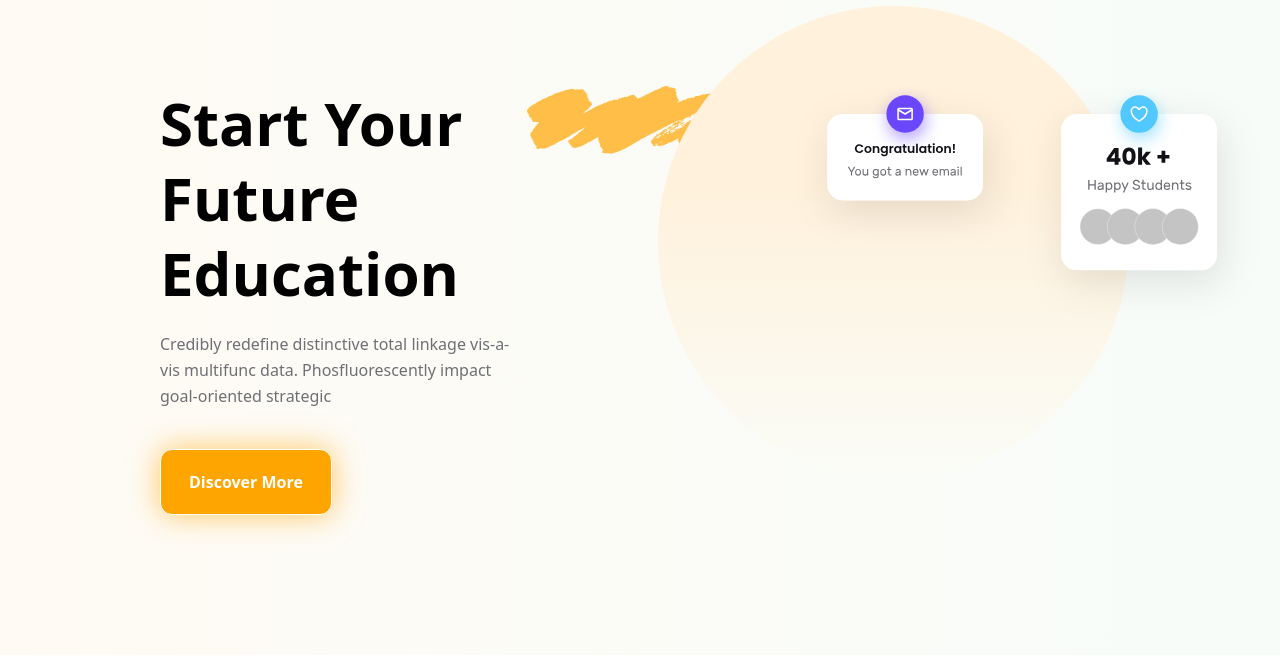
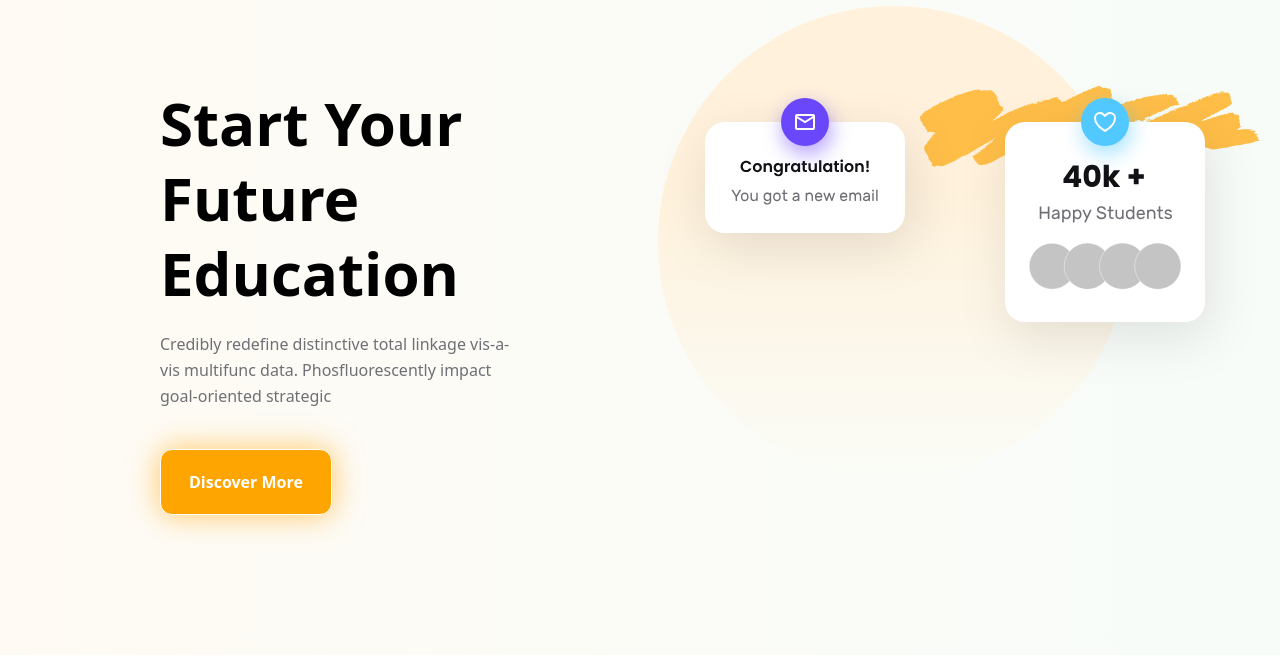
Before and after one commit to sorrawitbank/html-css-mini-project-g2, a plain HTML site: page index.html in a window 1280 px wide. Shown: the part 130-800 px from the top of the page. Drawn offline with nearby package versions, Linux system fonts and the light colour scheme.

Commit message:
style: update positioning of yellow paint SVG in index.html for improved visual hierarchy

```diff
--- a/index.html
+++ b/index.html
@@ -48,7 +48,7 @@
       <div class="flex justify-center items-center w-full relative mb-8 md:mb-0 md:justify-end md:items-start">
         <img src="./assets/images/header/ellipse.svg" alt="ellipse"
           class="w-80 h-80 md:w-[80%] md:h-[80%] lg:w-full lg:h-full md:absolute md:-top-20" />
-        <div class="">
+        <div class="absolute z-10">
           <img src="./assets/images/header/yellowpaint.svg" alt="">
         </div>
         <div class="z-10">
```
